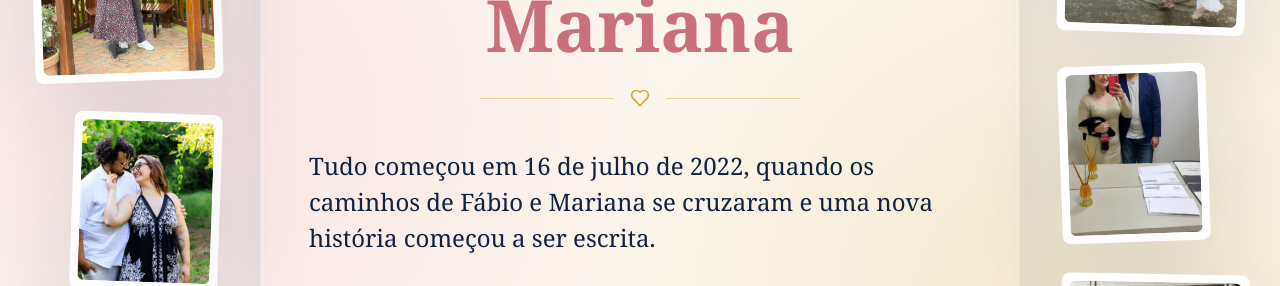
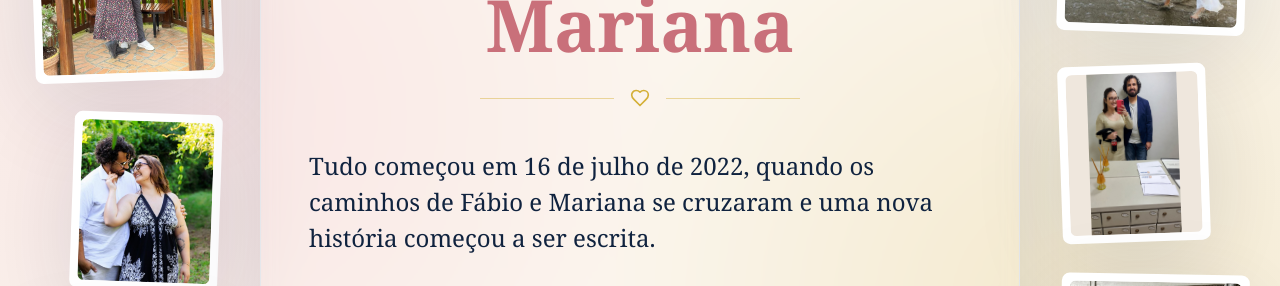
Before and after one commit to mateusrampi8-bot/fabio-mariana-casamento, a Next.js app: page /nossa-historia in a window 1280 px wide. Shown: the part 785-1071 px from the top of the page. Built offline with nearby package versions, Linux system fonts and the light colour scheme.

Commit message:
Fix story photo crop

```diff
--- a/app/nossa-historia/page.tsx
+++ b/app/nossa-historia/page.tsx
@@ -29,7 +29,8 @@ const storyPhotos = [
   },
   {
     src: "/images/optimized/casal/abf5af1e-19a6-4534-83fa-1badc6db0e60.jpg",
-    alt: "Fábio e Mariana no cartório"
+    alt: "Fábio e Mariana no cartório",
+    contain: true
   },
   {
     src: "/images/optimized/casal/WhatsApp%20Image%202026-06-02%20at%2013.05.08%20(3).jpg",
@@ -92,10 +93,15 @@ export default function NossaHistoria() {
   );
 }
 
-function PhotoCard({ photo, className = "" }: { photo: { src: string; alt: string }; className?: string }) {
+function PhotoCard({ photo, className = "" }: { photo: { src: string; alt: string; contain?: boolean }; className?: string }) {
   return (
     <figure className={`overflow-hidden rounded-lg bg-white p-2 shadow-soft ${className}`}>
-      <img src={photo.src} alt={photo.alt} loading="lazy" className="aspect-[0.82/1] w-full rounded-md object-cover" />
+      <img
+        src={photo.src}
+        alt={photo.alt}
+        loading="lazy"
+        className={`aspect-[0.82/1] w-full rounded-md ${photo.contain ? "bg-linen object-contain" : "object-cover"}`}
+      />
     </figure>
   );
 }
```
